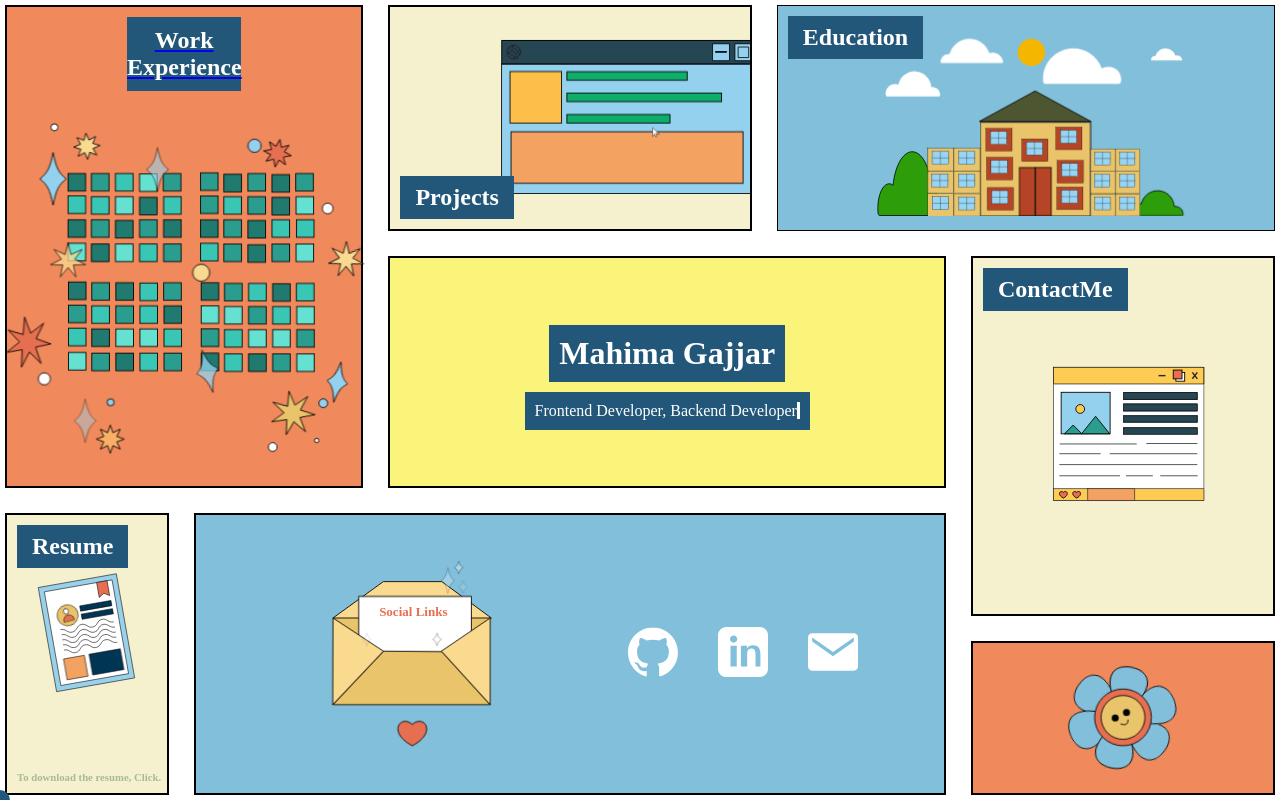
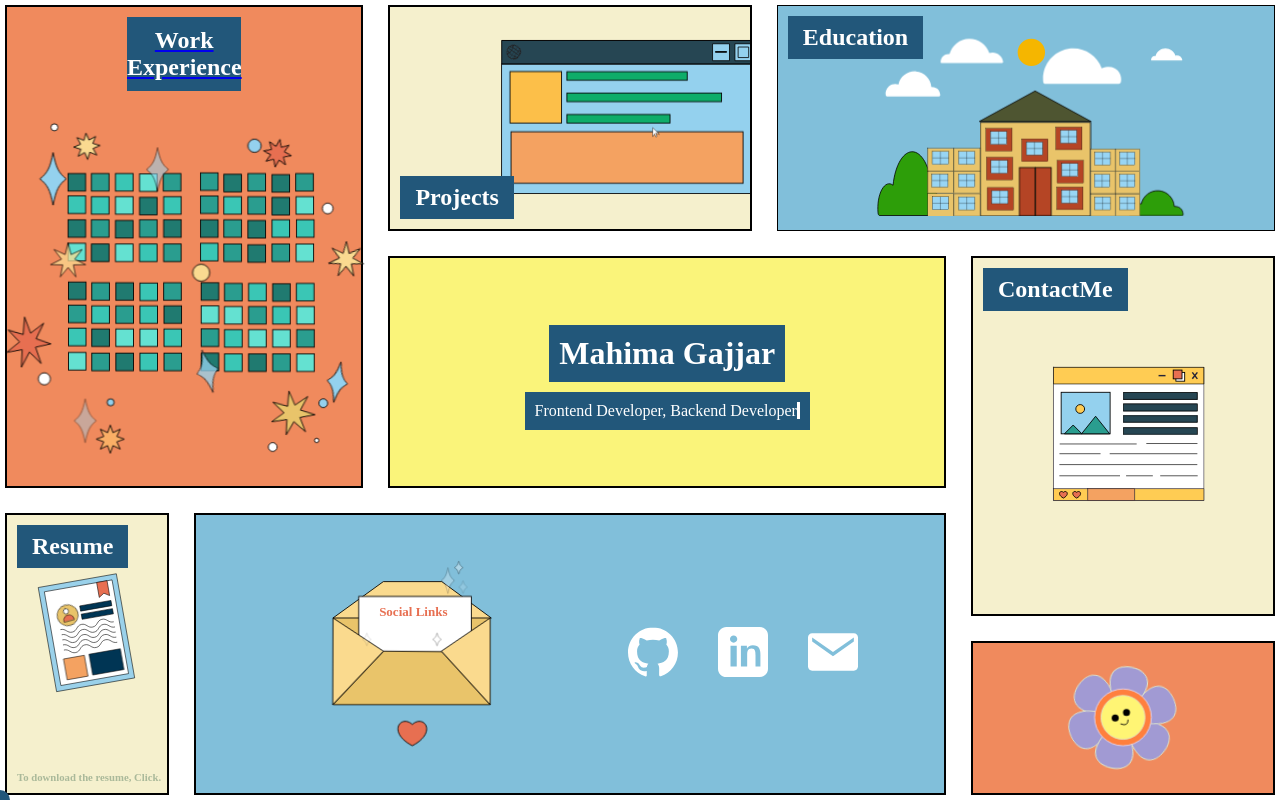
Before and after one commit to MahimaGajjar/Mahima.dev, a React (Create React App) app: page / in a window 1280 px wide. Built offline with nearby package versions, Linux system fonts and the light colour scheme.

Commit message:
Layout change in home page

```diff
--- a/src/components/Home.js
+++ b/src/components/Home.js
@@ -3076,38 +3076,38 @@ export const HomePage = () => {
                     <path
                       d="M68.990552,113.548099c-9.71971,17.001312-3.808359,36.737502,40.716747,29.637422c2.337149-.371131,3.795105-2.16051,4.5771-3.485976s1.577244-3.49923.728978-5.708341C98.900749,91.89882,78.851639,96.626315,68.990552,113.548099Z"
                       transform="translate(55.152148 27.16665)"
-                      fill="#81BFDA"
-                      stroke="#000"
+                      fill="#A19AD3"
+                      stroke="#E1EACD"
                     />
                     <path
                       d="M68.990552,113.548099c-9.71971,17.001312-3.808359,36.737502,40.716747,29.637422c2.337149-.371131,3.795105-2.16051,4.5771-3.485976s1.577244-3.49923.728978-5.708341C98.900749,91.89882,78.851639,96.626315,68.990552,113.548099Z"
                       transform="matrix(.410172 0.912008-.912008 0.410172 257.358377 5.779852)"
-                      fill="#81BFDA"
-                      stroke="#000"
+                      fill="#A19AD3"
+                      stroke="#E1EACD"
                     />
                     <path
                       d="M68.988814,234.060549c9.861309,16.921837,29.910868,21.649348,46.028275-20.44317.843866-2.209117.026508-4.369634-.728995-5.708359s-2.24442-3.092764-4.577202-3.485986c-44.530522-7.100103-50.446423,12.63615-40.722078,29.637515Z"
                       transform="translate(52.177498-33.50484)"
-                      fill="#81BFDA"
-                      stroke="#000"
+                      fill="#A19AD3"
+                      stroke="#E1EACD"
                     />
                     <path
                       d="M68.988814,234.060549c9.861309,16.921837,29.910868,21.649348,46.028275-20.44317.843866-2.209117.026508-4.369634-.728995-5.708359s-2.24442-3.092764-4.577202-3.485986c-44.530522-7.100103-50.446423,12.63615-40.722078,29.637515Z"
                       transform="matrix(.583941-.811796 0.811796 0.583941-60.05805 151.100552)"
-                      fill="#81BFDA"
-                      stroke="#000"
+                      fill="#A19AD3"
+                      stroke="#E1EACD"
                     />
                     <path
                       d="M267.837415,234.060469c9.719706-17.001312,3.808357-36.737502-40.716735-29.637422-2.337148.371131-3.795104,2.16051-4.577098,3.485976s-1.577244,3.49923-.728978,5.708341c16.112622,42.092384,36.161726,37.364889,46.022811,20.443105Z"
                       transform="translate(-39.053736-27.973186)"
-                      fill="#81BFDA"
-                      stroke="#000"
+                      fill="#A19AD3"
+                      stroke="#E1EACD"
                     />
                     <path
                       d="M267.84163,113.548372c-9.861305-16.921845-29.910858-21.649358-46.02826,20.443178-.843866,2.209119-.026509,4.369636.728995,5.708362s2.244419,3.092765,4.5772,3.485988c44.530508,7.100105,50.446408-12.636156,40.722065-29.637528Z"
                       transform="translate(-34.946979 32.337744)"
-                      fill="#81BFDA"
-                      stroke="#000"
+                      fill="#A19AD3"
+                      stroke="#E1EACD"
                     />
                   </g>
                 </g>
@@ -3116,14 +3116,14 @@ export const HomePage = () => {
                 <circle
                   r="32.365"
                   transform="translate(177.635 173.20044)"
-                  fill="#e76f51"
-                  stroke="#000"
+                  fill="#FF7F3E"
+                  stroke="#E5D9F2"
                 />
                 <circle
                   r="25"
                   transform="translate(177.635 173.20044)"
-                  fill="#e9c46a"
-                  stroke="#000"
+                  fill="#FFF574"
+                  stroke="#E1EACD"
                 />
               </g>
             </g>
--- a/src/components/home.css
+++ b/src/components/home.css
@@ -216,6 +216,7 @@
   width: 100%;
   height: 100%;
   fill: white;
+  color:#e9c46a;
   transition: fill 0.3s ease, transform 0.2s ease, filter 0.3s ease;
 }
 
@@ -227,6 +228,7 @@
 .github:hover .svg-icon {
   fill: black;
 }
+
 
 .linkedin:hover .svg-icon {
   fill: var(--primary-color);
```
